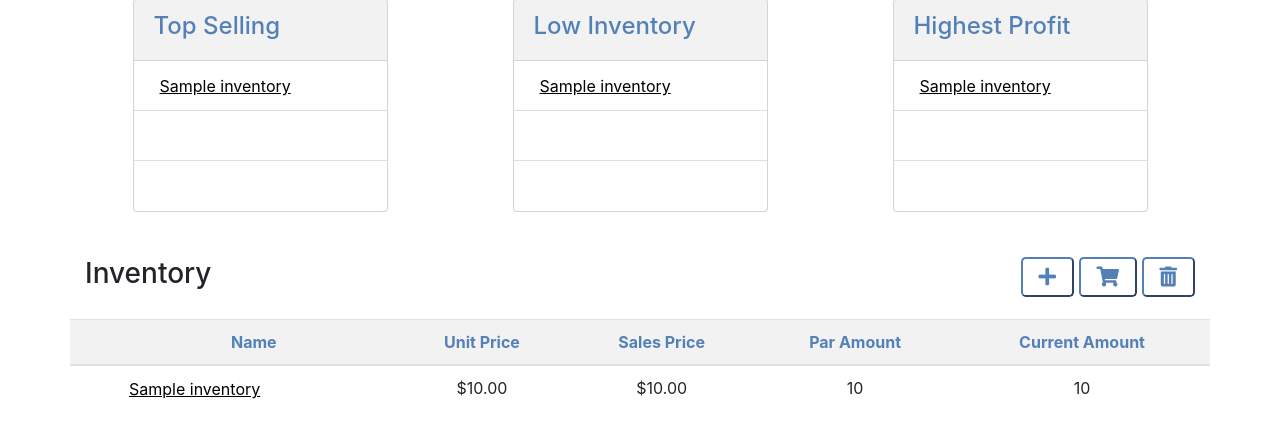
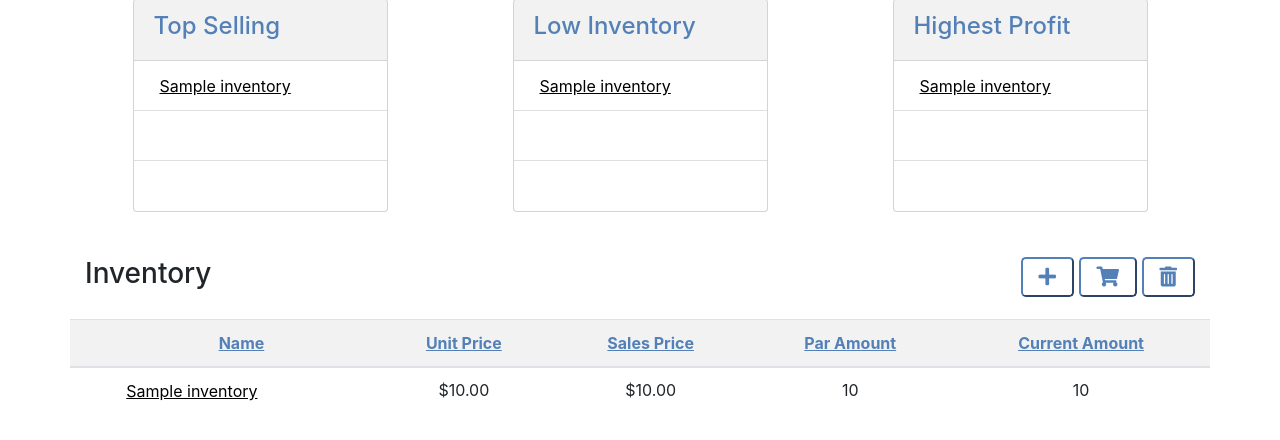
Before and after one commit to quinnmicha/Capstone, a PHP site: page /manager_home.php in a window 1280 px wide. Shown: the part 251-691 px from the top of the page. Run offline with PHP 8.4, Linux system fonts and the light colour scheme; the visitor is signed in with stand-in values (Sample User, id 1); tables that the repository leaves empty or names only in its code hold one stand-in row (values such as "Sample post"); data that the repository does not hold is empty; some libraries are stand-ins or nearby versions.

Commit message:
Sort Function Kind of Working

```diff
--- a/InventoryManager/Design/design.css
+++ b/InventoryManager/Design/design.css
@@ -123,6 +123,24 @@ td, th{
     font-size:inherit;
 }
 
+.sort-btn{
+    font-weight: inherit;
+    text-decoration: underline;
+    color:inherit;
+    border:none;
+    background-color: inherit;
+    font-size:inherit;
+}
+
+.sort-btn:hover{
+
+    text-shadow: 1px 0px grey;
+    text-decoration: underline;
+    border:none;
+    background-color: inherit;
+    font-size:inherit;
+}
+
 #numSelectTh{
     display:none;
 }
--- a/InventoryManager/manager_home.php
+++ b/InventoryManager/manager_home.php
@@ -108,6 +108,7 @@ else{
   <script src="https://cdn.jsdelivr.net/npm/popper.js@1.16.0/dist/umd/popper.min.js" integrity="sha384-Q6E9RHvbIyZFJoft+2mJbHaEWldlvI9IOYy5n3zV9zzTtmI3UksdQRVvoxMfooAo" crossorigin="anonymous"></script>
   <script src="https://stackpath.bootstrapcdn.com/bootstrap/4.4.1/js/bootstrap.min.js" integrity="sha384-wfSDF2E50Y2D1uUdj0O3uMBJnjuUD4Ih7YwaYd1iqfktj0Uod8GCExl3Og8ifwB6" crossorigin="anonymous"></script>
   <script type="text/javascript" src="Model/modal.js"></script>
+  <script type="text/javascript" src="Model/sort.js"></script>
 
 </head>
 <body>
@@ -321,11 +322,11 @@ else{
                     <tr>
                         <th style="text-align: center; display:none;">ID</th>
                         <th></th>
-                        <th>Name</th>
-                        <th>Unit Price</th>
-                        <th>Sales Price</th>
-                        <th>Par Amount</th>
-                        <th>Current Amount</th>
+                        <th><button type="button" class="sort-btn" onclick="sortBy(1)">Name</button></th>
+                        <th><button type="button" class="sort-btn" onclick="sortBy(2)">Unit Price</button></th>
+                        <th><button type="button" class="sort-btn" onclick="sortBy(3)">Sales Price</button></th>
+                        <th><button type="button" class="sort-btn" onclick="sortBy(4)">Par Amount</button></th>
+                        <th><button type="button" class="sort-btn" onclick="sortBy(5)">Current Amount</button></th>
                         <th id="numSelectTh">Purchase Amount</th>
                         <th id="delSelectTh">
 
@@ -350,7 +351,7 @@ else{
                             }
                         }
                     ?>
-                    <tr class="<?php echo $color; ?>">
+                    <tr id="colorRow" class="<?php echo $color; ?>">
                         <td><input type="hidden" name="i-d" value="<?php echo $item['idItem'] ?>" /></td>
                         <td style="text-align: left;">
                             <!-- Trigger the modal with a button -->
```
